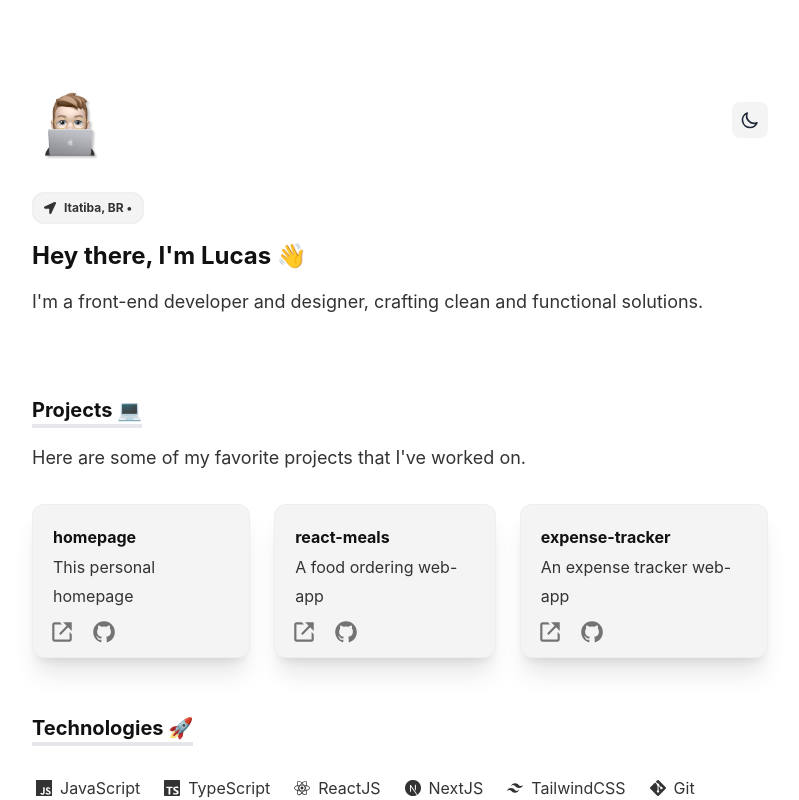
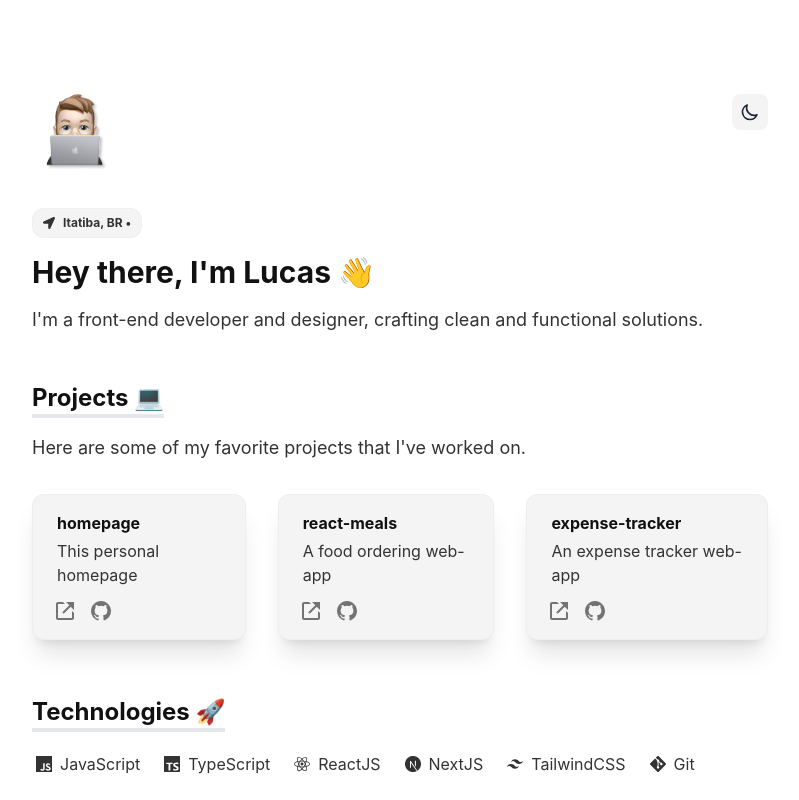
Before and after one commit to lucaspassini/homepage, a Next.js app: page / in a window 1280 px wide. Shown: the top 800 px of the page, without its empty margins (240-1039 px from the left). Built offline with nearby package versions, Linux system fonts and the light colour scheme.

Commit message:
fix: header size & margin

```diff
--- a/components/Hero.tsx
+++ b/components/Hero.tsx
@@ -12,12 +12,14 @@ export default function Hero(): JSX.Element {
   useEffect(() => setMounted(true), []);
 
   return (
-    <div className="mb-20">
+    <div className="mb-12">
       <div className="flex flex-row items-center justify-between w-full">
-        <div className="relative w-20 h-20 overflow-hidden rounded">
+        <div className="relative w-16 h-16 rounded">
           <Image
             src="/static/profile.png"
-            layout="fill"
+            layout="fixed"
+            height={90}
+            width={90}
             objectFit="contain"
             alt="Lucas Passini"
           />
@@ -55,7 +57,7 @@ export default function Hero(): JSX.Element {
           )}
         </button>
       </div>
-      <span className="text-xs inline-block py-1 px-2.5 leading-none text-center border-2  border-zinc-400 border-opacity-5 whitespace-nowrap align-baseline font-bold bg-zinc-100 hover:bg-zinc-200 dark:hover:bg-neutral-700 dark:bg-neutral-800 text-gray-700  dark:text-white rounded-xl mt-8 ">
+      <span className="text-xs inline-block py-1 px-2.5 leading-none text-center border border-zinc-400 border-opacity-5 whitespace-nowrap align-baseline font-bold bg-zinc-100 hover:bg-zinc-200 dark:hover:bg-neutral-700 dark:bg-neutral-800 text-gray-700  dark:text-white rounded-xl mt-16 ">
         <Link
           href="https://www.google.com.br/maps/place/Itatiba,+State+of+S%C3%A3o+Paulo/@-22.9972518,-46.8994737,12z/data=!4m5!3m4!1s0x94cf2a851d59a719:0x1993f2010972ec6d!8m2!3d-23.0116344!4d-46.8375899"
           className="flex items-center h-5 gap-2 dark:text-greyText"
--- a/components/Projects.tsx
+++ b/components/Projects.tsx
@@ -10,16 +10,16 @@ export default function Projects(): JSX.Element {
         </h2>
       </div>
       <p className="text-lg">{projects.desc}</p>
-      <div className="flex flex-col gap-6 mt-8 md:flex-row">
+      <div className="flex flex-col gap-8 mt-8 md:flex-row">
         {projects.projects.map((item, index) => {
           return (
             <div
               key={index}
-              className="p-5 mb-4 transition-all border shadow-xl rounded-xl hover:shadow-2xl hover:-translate-y-1 hover:scale-10 hover:bg-zinc-200 hover:dark:bg-neutral-700 duration-30 bg-zinc-100 dark:bg-neutral-800 border-opacity-10 dark:shadow-xl dark:shadow-neutral-800 border-greyText hover:dark:shadow-neutral-700"
+              className="p-6 pt-4 mb-4 transition-all border shadow-xl rounded-xl hover:shadow-2xl hover:-translate-y-1 hover:scale-10 hover:bg-zinc-200 hover:dark:bg-neutral-700 duration-30 bg-zinc-100 dark:bg-neutral-800 border-opacity-10 dark:shadow-xl dark:shadow-neutral-800 border-greyText hover:dark:shadow-neutral-700"
             >
               <h3 className="mb-1 decoration-zinc-500">{item.title}</h3>
               <p>{item.description}</p>
-              <div className="flex flex-wrap pt-5 pb-1 -m-4">
+              <div className="flex flex-wrap pt-6 pb-1 -m-4">
                 {item.link && (
                   <a
                     href={item.link}
@@ -29,8 +29,8 @@ export default function Projects(): JSX.Element {
                   >
                     <Image
                       src="/static/icons/link.svg"
-                      width={26}
-                      height={26}
+                      width={24}
+                      height={24}
                       alt="Link icon"
                     />
                   </a>
@@ -38,15 +38,15 @@ export default function Projects(): JSX.Element {
                 {item.github && (
                   <a
                     href={`https://github.com/${item.github}`}
-                    className="flex px-1 py-1"
+                    className="flex py-1"
                     target="_blank"
                     rel="noreferrer"
                   >
                     <Image
                       className="text-white stroke-current"
                       src="/static/icons/github.svg"
-                      width={26}
-                      height={26}
+                      width={24}
+                      height={24}
                       alt="Link icon"
                     />
                   </a>
--- a/components/Technologies.tsx
+++ b/components/Technologies.tsx
@@ -13,11 +13,11 @@ export default function Technologies(): JSX.Element {
   return (
     <div>
       <div className="w-full overflow-x-hidden">
-        <h2 className="relative mx-0 mb-6 text-left border-b-4 dark:border-neutral-700 max-w-max md:w-max ">
+        <h2 className="relative mx-0 mb-4 text-left border-b-4 dark:border-neutral-700 max-w-max md:w-max ">
           {technologies.title}
         </h2>
       </div>
-      <div className="flex flex-wrap w-full mb-20 -m-2">
+      <div className="flex flex-wrap w-full mb-24 -m-2">
         <ListItem>
           <SiJavaScript />
           <p>JavaScript</p>
--- a/styles/globals.css
+++ b/styles/globals.css
@@ -11,7 +11,8 @@ body {
   font-family: 'Inter', -apple-system, BlinkMacSystemFont, Segoe UI, Roboto,
     Oxygen, Ubuntu, Cantarell, Fira Sans, Droid Sans, Helvetica Neue, sans-serif;
   @apply bg-white dark:bg-dark text-lightText dark:text-greyText;
-  line-height: 1.8rem;
+  line-height: 1.5rem;
+  -webkit-font-smoothing: antialiased;
 }
 
 h1,
@@ -24,11 +25,11 @@ h6 {
 }
 
 h1 {
-  @apply text-2xl;
+  @apply text-3xl;
 }
 
 h2 {
-  @apply text-xl;
+  @apply text-2xl;
 }
 
 h3 {
```
